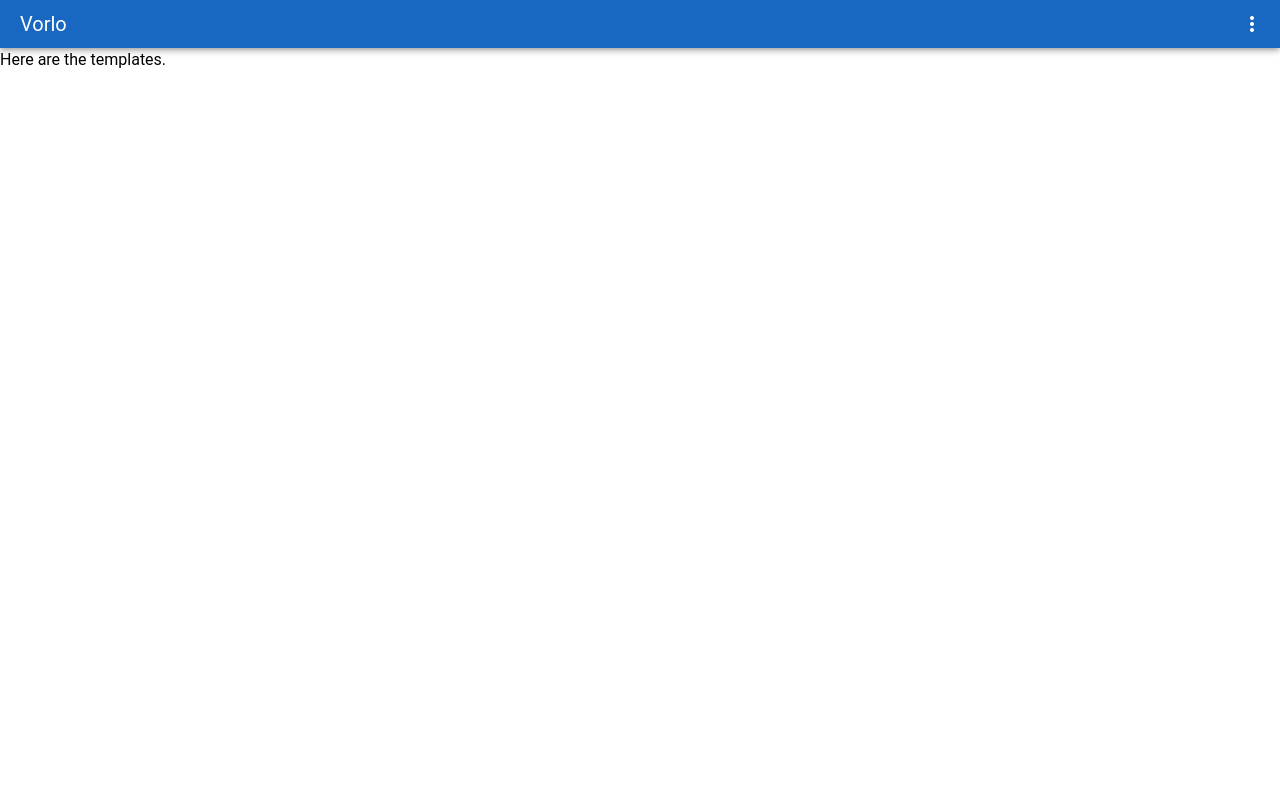
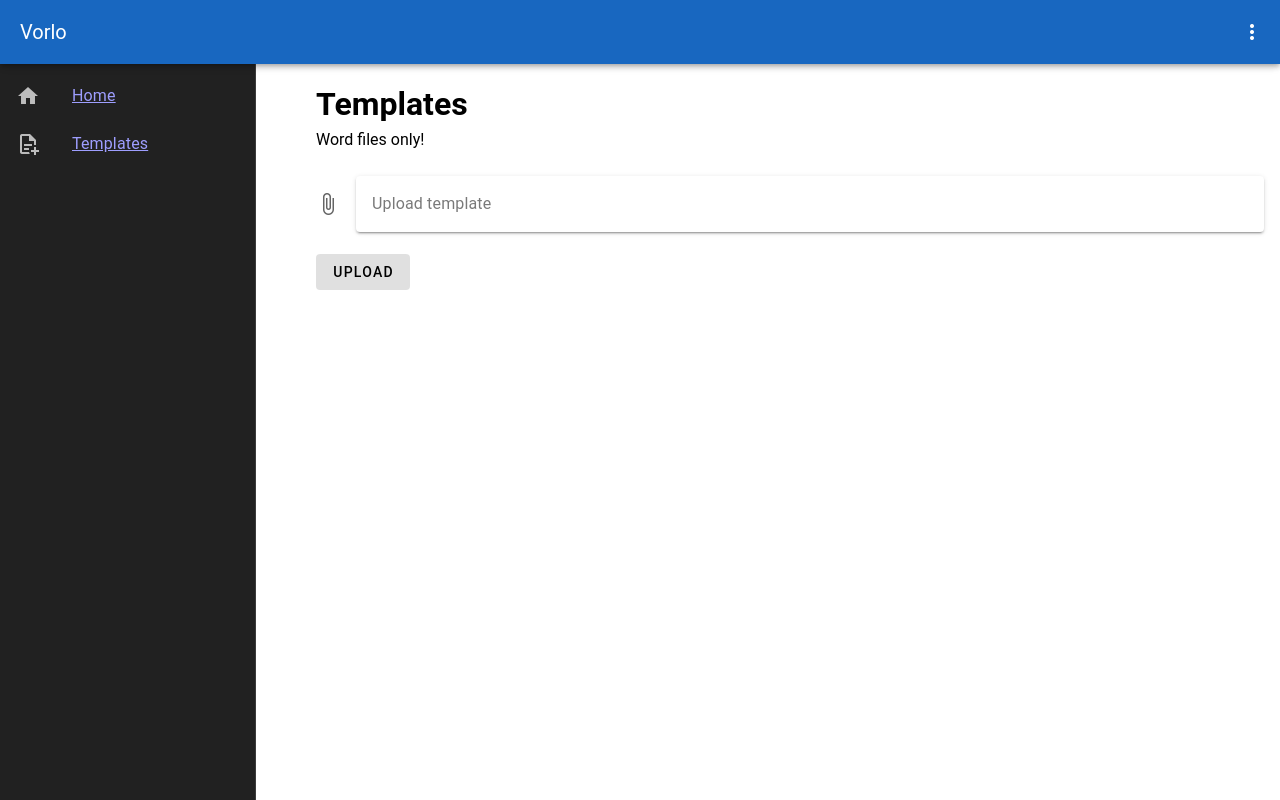
Before and after one commit to Zuhlek/vorlo-web-app, a Vue app: page /templates in a window 1280 px wide. Built offline with nearby package versions, Linux system fonts and the light colour scheme.

Commit message:
file upload
added fileupload component and some selection logic, not done yet. also changed navbar setup: now views should be below top bar and next to the sidebar

```diff
--- a/package.json
+++ b/package.json
@@ -9,6 +9,7 @@
   },
   "dependencies": {
     "@mdi/font": "^7.2.96",
+    "axios": "^1.3.4",
     "core-js": "^3.8.3",
     "vue": "^3.2.13",
     "vue-router": "^4.0.13",
--- a/src/App.vue
+++ b/src/App.vue
@@ -1,13 +1,25 @@
 <template>
-    <Navbar/>
-    <router-view/>
-</template>
+    <Navbar />
+    <div id="main-content">
+      <router-view />
+    </div>
+  </template>
+
 
 <script>
     import Navbar from './components/Navbar.vue';
+
     export default {
         components: {
             Navbar
         }
     }
 </script>
+
+<style>
+#main-content {
+  margin-top: 64px; /* Height of the top bar */
+  margin-left: 300px; /* Width of the side nav */
+  padding: 16px; /* Optional padding */
+}
+</style>
--- /dev/null
+++ b/src/components/FileUpload.vue
@@ -0,0 +1,38 @@
+/*
+    https://vuetifyjs.com/en/components/file-inputs/
+    https://www.youtube.com/watch?v=VqnJwh6E9ak&ab_channel=Academind
+*/
+
+<template>
+    <v-file-input
+        label="Upload template"
+        variant="solo"
+        accept=".doc,.docx,.xml,application/msword,application/vnd.openxmlformats-officedocument.wordprocessingml.document"
+        show-size
+        @change="onFileSelected"
+        >
+    </v-file-input>
+    <v-btn variant="tonal" @click="onUpload">Upload</v-btn>
+</template>
+
+<script>
+    import axios from 'axios'
+    export default {
+        name: 'file-upload',
+        data () {
+            return {
+                selectedFile: null
+            }
+        },
+        methods: {
+            onFileSelected(event){
+                console.log(event)
+                this.selectedFile = event.target.files[0] //currently only one template at a time, so [0] is ok
+            },
+            onUpload(){
+
+                axios.post('URL')
+            }
+        }
+    }
+</script>
--- a/src/components/Navbar.vue
+++ b/src/components/Navbar.vue
@@ -1,16 +1,17 @@
 <template>
     <v-card class="mx-auto" max-width="448">
         <v-layout>
-            <v-app-bar color="primary" density="compact">
-
+            <v-app-bar color="primary">
                 <v-app-bar-title>Vorlo</v-app-bar-title>
                 <template v-slot:append>
-                    <v-btn icon="mdi-dots-vertical"></v-btn>
+                    <v-btn icon>
+                        <v-icon>mdi-dots-vertical</v-icon>
+                    </v-btn>
                 </template>
             </v-app-bar>
-            <v-navigation-drawer v-model="drawer" :rail="rail" permanent>
+            <v-navigation-drawer v-model="drawer" permanent theme="dark">
                 <v-list>
-                    <v-list-item v-for="(item, index) in items" :key="index">
+                    <v-list-item v-for="(item, index) in items" :key="index" :prepend-icon="item.icon">
                         <router-link :to="{ name: item.value }">
                             <v-list-item-title>{{ item.title }}</v-list-item-title>
                         </router-link>
@@ -21,20 +22,33 @@
     </v-card>
 </template>
 
+<style>
+.v-list-item-title {
+    font-weight: bold;
+    text-decoration: none;
+}
+</style>
+
 <script>
 export default {
-    name: 'nav-bar',
-    data: () => ({
+    name: "nav-bar",
+    data() {
+        return {
+            drawer: true,
+            rail: true,
             items: [
                 {
                     title: 'Home',
                     value: 'home',
+                    icon: 'mdi-home'
                 },
                 {
                     title: 'Templates',
                     value: 'templates',
-            }
-        ]
-    }),
-}
+                    icon: 'mdi-file-document-plus-outline'
+                },
+            ],
+        };
+    },
+};
 </script>
--- a/src/views/Templates.vue
+++ b/src/views/Templates.vue
@@ -1,12 +1,19 @@
 <template>
     <div>
       <h1>Templates</h1>
-      <p>Here are the templates.</p>
+      <p>Word files only!</p>
+      <br>
+      <FileUpload/>
     </div>
   </template>
 
   <script>
-  export default {
-    name: "templates-view",
-  };
+    import FileUpload from '@/components/FileUpload.vue';
+
+    export default {
+      name: "templates-view",
+      components: {
+        FileUpload
+      }
+    };
   </script>
```
Also changed, not shown: 2 other files (tests, documents, lock files or other folders). Lines whose indentation alone changed are shown as unchanged.
